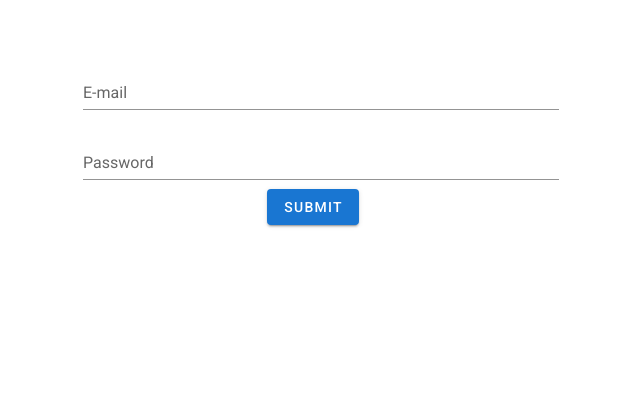
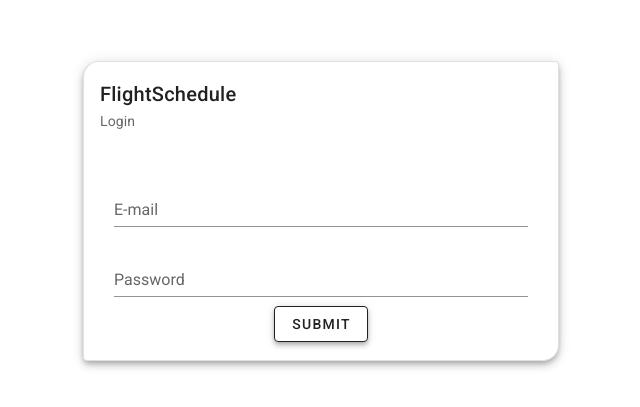
Before and after one commit to adel5210/FlightSchedule, a Vue app in the folder frontend/: page /login in a window 1280 px wide. Shown: the part 139-546 px from the top of the page, without its empty margins (319-959 px from the left). Built offline with nearby package versions, Linux system fonts and the light colour scheme.

Commit message:
Altered signup and login

```diff
--- a/frontend/src/components/LoginComponent.vue
+++ b/frontend/src/components/LoginComponent.vue
@@ -1,7 +1,14 @@
 <template>
   <div>
     <v-container style="width: 500px; padding-top: 200px;">
+      <v-card
+          elevation="5"
+          outlined
+          shaped>
+        <v-card-title>FlightSchedule</v-card-title>
+        <v-card-subtitle>Login</v-card-subtitle>
         <v-form
+            style="padding: 30px"
             ref="form"
             lazy-validation
         >
@@ -21,8 +28,9 @@
 
           <v-row style="justify-content: center; align-self: center">
             <v-btn
-              color="primary"
-              class="mr-4"
+                elevation="4"
+                outlined
+                raised
                 @click="onSubmit"
             >
               Submit
@@ -30,6 +38,7 @@
           </v-row>
 
         </v-form>
+      </v-card>
     </v-container>
   </div>
 </template>
--- a/frontend/src/components/SignUpComponent.vue
+++ b/frontend/src/components/SignUpComponent.vue
@@ -1,7 +1,14 @@
 <template>
   <div>
     <v-container style="width: 500px; padding-top: 200px;">
+      <v-card
+          elevation="5"
+          outlined
+          shaped>
+        <v-card-title>FlightSchedule</v-card-title>
+        <v-card-subtitle>Sign-Up</v-card-subtitle>
         <v-form
+            style="padding: 30px"
             ref="form"
             lazy-validation
         >
@@ -41,14 +48,16 @@
 
           <v-row style="justify-content: center; align-self: center">
             <v-btn
-              color="primary"
-              class="mr-4"
+                elevation="4"
+                outlined
+                raised
                 @click="onSubmit"
             >
               Submit
             </v-btn>
           </v-row>
         </v-form>
+      </v-card>
     </v-container>
   </div>
 </template>
```
Lines whose indentation alone changed are shown as unchanged.
